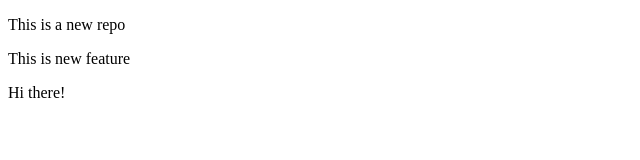
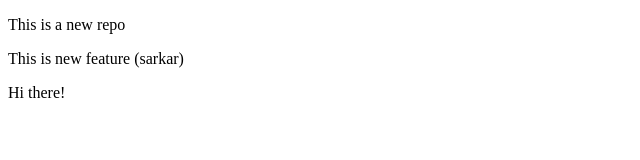
Before and after one commit to Coding-Meri-Jaan/LocalRepository, a plain HTML site: page index.html in a window 1280 px wide. Shown: the full height of the page, 0-640 px from the left. Drawn offline with Linux system fonts and the light colour scheme.

Commit message:
some changes1

```diff
--- a/index.html
+++ b/index.html
@@ -7,7 +7,7 @@
 </head>
 <body>
     <p>This is a new repo</p>
-    <p> This is  new feature</p>
+    <p> This is  new feature (sarkar) </p>
     <p> Hi there!</p>
 </body>
 </html>
```
